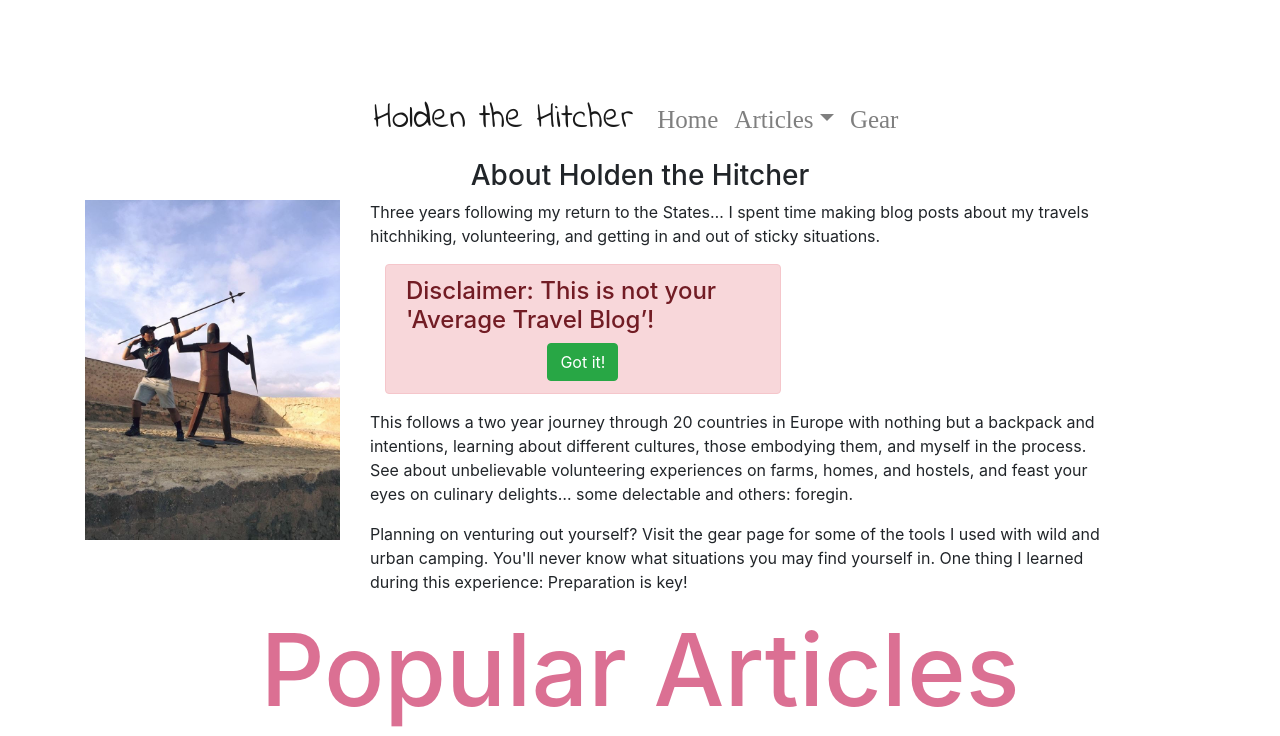
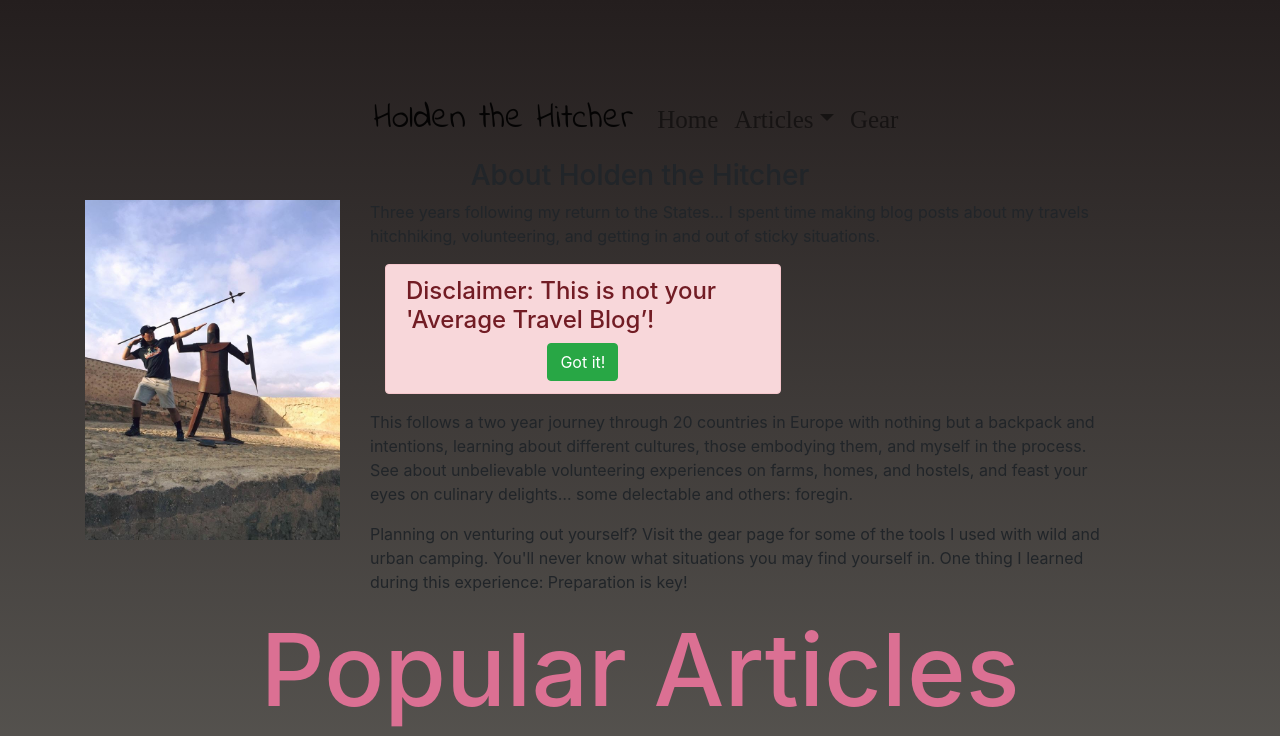
Before and after one commit to holdenthehitcher/hitchhikingblog, a Next.js app in the folder my-app/: page / in a window 1280 px wide. Shown: the top 736 px of the page. Built offline with nearby package versions, Linux system fonts and the light colour scheme; grey boxes are pictures that could not be loaded; a web font is replaced by a local one.

Commit message:
added background color gradient

```diff
--- a/my-app/styles/styles.scss
+++ b/my-app/styles/styles.scss
@@ -4,6 +4,7 @@ html,
 body {
   padding: 0;
   margin: 0;
+  background-image: linear-gradient(to bottom, rgb(36, 30, 30), rgb(137, 138, 130), rgb(52, 49, 42));
 }
 
 main {
```
